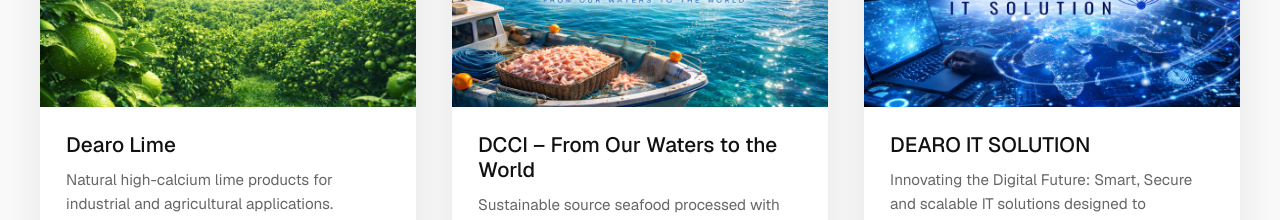
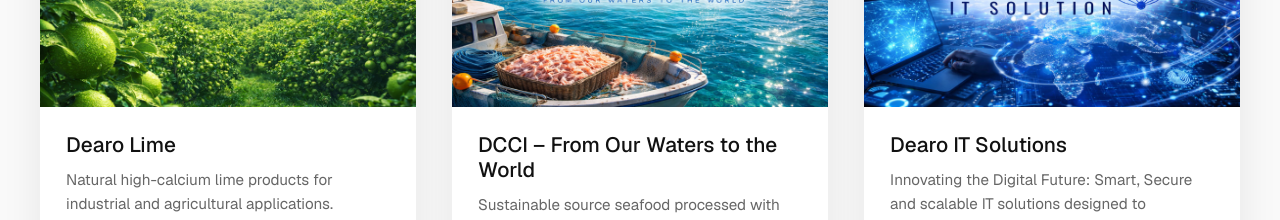
Before and after one commit to drtdsamarawickrama/dearoventurecapital_website, a Next.js app: page / in a window 1280 px wide. Shown: the part 4420-4640 px from the top of the page. Built offline with nearby package versions, Linux system fonts and the light colour scheme.

Commit message:
update page

```diff
--- a/components/Sectors/SectorsSection.tsx
+++ b/components/Sectors/SectorsSection.tsx
@@ -34,7 +34,7 @@ const sectors = [
     image: "/images/dcc.jpg",
   },
   {
-    title: "DEARO IT SOLUTION",
+    title: "Dearo IT Solutions",
     description:
       "Innovating the Digital Future: Smart, Secure and scalable IT solutions designed to empower your business.",
     image: "/images/it.jpg",
```
